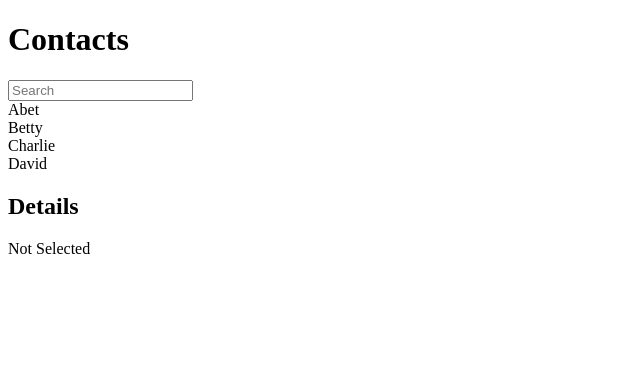
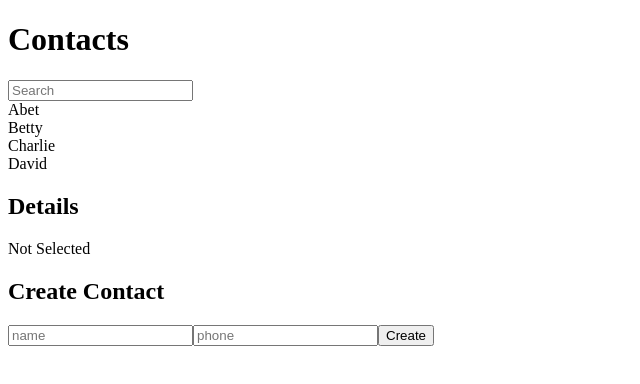
Before and after one commit to swtpumpkin/react-contact, a React app: page / in a window 1280 px wide. Shown: the top 384 px of the page, without its empty margins (0-640 px from the left). Built offline with nearby package versions, Linux system fonts and the light colour scheme.

Commit message:
create ContactCreate component

```diff
--- a/package.json
+++ b/package.json
@@ -19,6 +19,7 @@
   },
   "homepage": "https://github.com/swtpumpkin/react-fundamentals#readme",
   "dependencies": {
+    "prop-types": "^15.6.0",
     "react": "^16.2.0",
     "react-addons-update": "^15.6.2",
     "react-dom": "^16.2.0",
--- a/src/components/Contact.js
+++ b/src/components/Contact.js
@@ -1,6 +1,8 @@
 import React from 'react';
 import ContactInfo from './ContactInfo';
 import ContactDetails from './ContactDetails';
+import ContactCreate from './ContactCreate';
+
 import update from 'react-addons-update';
 
 export default class Contact extends React.Component {
@@ -105,6 +107,9 @@
           isSelected={this.state.selectedKey != -1}
           contact={this.state.contactData[this.state.selectedKey]}
         />
+        <ContactCreate
+          onCreate={this.handleCreate}
+        />
       </div>
     );
   }
--- /dev/null
+++ b/src/components/ContactCreate.js
@@ -0,0 +1,66 @@
+import React from 'react';
+import PropTypes from 'prop-types';
+
+export default class ContactCreate extends React.Component {
+  constructor(props) {
+    super(props);
+    this.state = {
+      name: '',
+      phone: ''
+    };
+    this.handleChange = this.handleChange.bind(this);
+    this.handleClick = this.handleClick.bind(this);
+  }
+
+  handleChange(e) {
+    let nextState = {};
+    nextState[e.target.name] = e.target.value;
+    this.setState(nextState)
+  }
+
+  handleClick() {
+    const contact = {
+      name: this.state.name,
+      phone: this.state.phone
+    };
+    this.props.onCreate(contact);
+
+    this.setState({
+      name:'',
+      phone:''
+    });
+  }
+
+  render() {
+    return (
+      <div>
+        <h2>Create Contact</h2>
+        <p>
+          <input
+            type="text"
+            name="name"
+            placeholder="name"
+            value={this.state.name}
+            onChange={this.handleChange}
+          />
+          <input
+            type="text"
+            name="phone"
+            placeholder="phone"
+            value={this.state.phone}
+            onChange={this.handleChange}
+          />
+          <button onClick={this.handleClick}>Create</button>
+        </p>
+      </div>
+    )
+  }
+}
+
+ContactCreate.propTypes = {
+  onCreate: PropTypes.func
+};
+
+ContactCreate.defaultProps = {
+  onCreate: () => { console.err('onCreate not defined') }
+};
```
Also changed, not shown: 1 other file (tests, documents, lock files or other folders).
